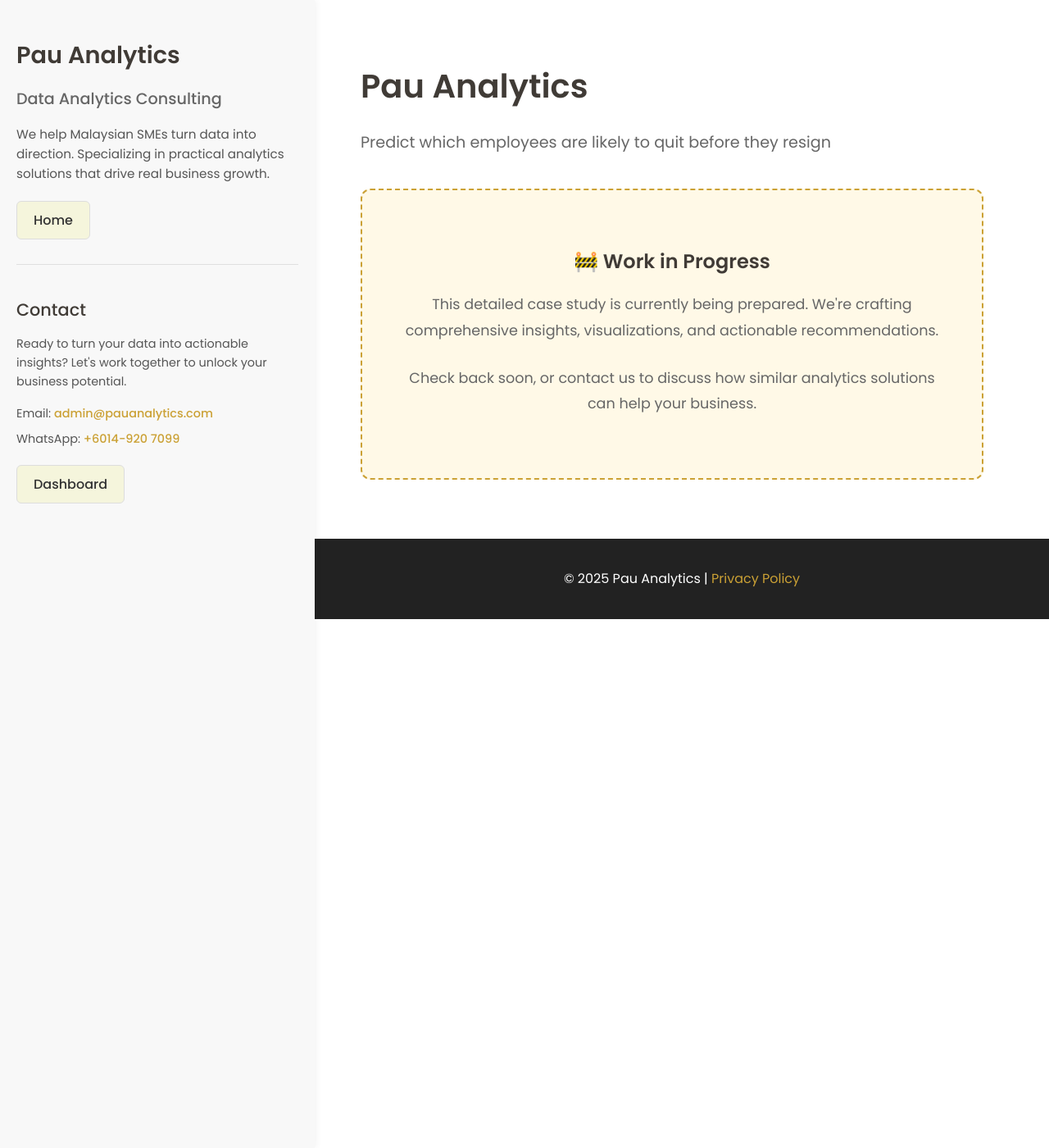
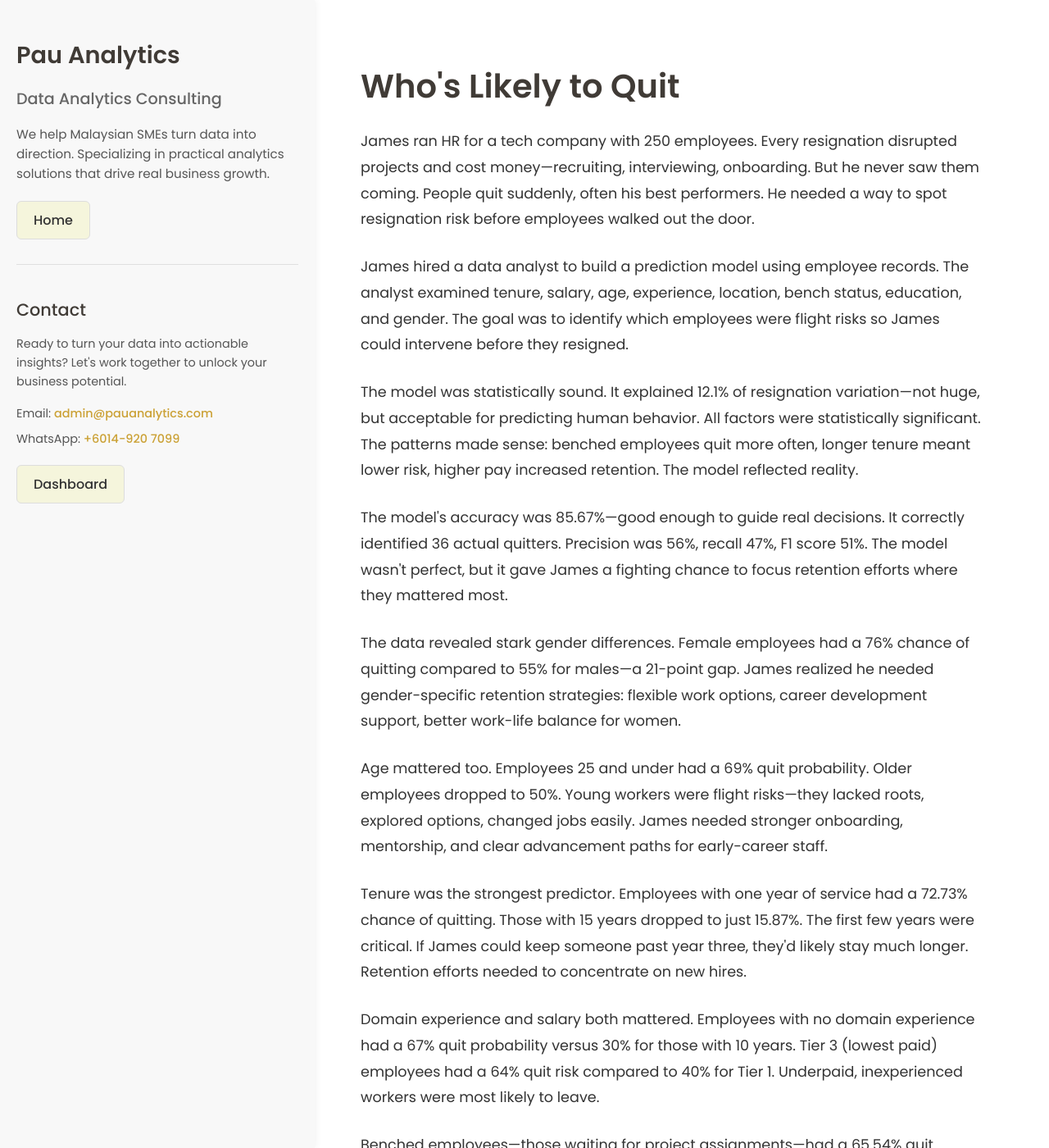
Before and after one commit to lyven81/pinnacles-learning-website, a Jekyll site: the page case-study/who-is-likely-to-quit.html, which Jekyll copies as it is, in a window 1280 px wide and 1400 px high. Shown: the whole window at 82% size. Built offline with Jekyll 4.4.1, drawn with Linux system fonts in a browser that asks for light colours; some of the changed text lies outside the part shown.

Commit message:
Rewrite employee attrition case study as narrative from HR manager perspective
Changes:
- Updated meta title to "Who's Likely to Quit | Pau Analytics"
- Updated meta description with key insight: 86% accuracy, 72% vs 16% quit probability by tenure
- Removed header with "Pau Analytics" and subtitle
- Changed title to "Who's Likely to Quit"
- Rewrote entire case study from third-person perspective following James, an HR manager
- Condensed from technical report format to 12-paragraph narrative
- Used short, direct, simple language accessible to general public
- Maintained key technical insights:
  * 85.67% prediction accuracy
  * Model explains 12.1% of resignation variation
  * All factors statistically significant
  * 36 actual quitters correctly identified
  * Precision 56%, recall 47%, F1 51%
  * Female 76% vs male 55% quit probability
  * Age ≤25: 69% vs older: 50%
  * 1-year tenure: 72.73% vs 15-year: 15.87%
  * No domain experience: 67% vs 10 years: 30%
  * Tier 3 pay: 64% vs Tier 1: 40%
  * Benched: 65.54% vs assigned: 48.33%
  * Highest risk profile: 88% (young, low-paid, benched, Pune)
  * Lowest risk profile: 18.73% (senior, high-paid, active, New Delhi)
- Grounded ending: model doesn't prevent all resignations but enables early intervention

🤖 Generated with [Claude Code](https://claude.com/claude-code)

Co-Authored-By: Claude <noreply@anthropic.com>

```diff
--- a/case-study/who-is-likely-to-quit.html
+++ b/case-study/who-is-likely-to-quit.html
@@ -3,9 +3,9 @@
 <head>
     <meta charset="UTF-8">
     <meta name="viewport" content="width=device-width, initial-scale=1.0">
-    <title>Pau Analytics | Pau Analytics</title>
+    <title>Who's Likely to Quit | Pau Analytics</title>
     <link rel="canonical" href="https://www.pauanalytics.com/case-study/who-is-likely-to-quit" />
-    <meta name="description" content="Predict which employees are likely to quit before they resign" />
+    <meta name="description" content="How an HR manager used an 86% accurate model to identify resignation risk—72% for 1-year employees vs 16% for 15-year veterans" />
 
     <!-- Fonts -->
     <link rel="preconnect" href="https://fonts.googleapis.com" />
@@ -267,16 +267,31 @@
         </aside>
         <main class="right-column">
             <section class="case-study-content">
-                <header>
-                    <h1>Pau Analytics</h1>
-                    <p class="subtitle">Predict which employees are likely to quit before they resign</p>
-                </header>
+                <h1>Who's Likely to Quit</h1>
 
-                <div class="work-in-progress">
-                    <h2>🚧 Work in Progress</h2>
-                    <p>This detailed case study is currently being prepared. We're crafting comprehensive insights, visualizations, and actionable recommendations.</p>
-                    <p style="margin-top: 1.5rem;">Check back soon, or contact us to discuss how similar analytics solutions can help your business.</p>
-                </div>
+                <p>James ran HR for a tech company with 250 employees. Every resignation disrupted projects and cost money—recruiting, interviewing, onboarding. But he never saw them coming. People quit suddenly, often his best performers. He needed a way to spot resignation risk before employees walked out the door.</p>
+
+                <p>James hired a data analyst to build a prediction model using employee records. The analyst examined tenure, salary, age, experience, location, bench status, education, and gender. The goal was to identify which employees were flight risks so James could intervene before they resigned.</p>
+
+                <p>The model was statistically sound. It explained 12.1% of resignation variation—not huge, but acceptable for predicting human behavior. All factors were statistically significant. The patterns made sense: benched employees quit more often, longer tenure meant lower risk, higher pay increased retention. The model reflected reality.</p>
+
+                <p>The model's accuracy was 85.67%—good enough to guide real decisions. It correctly identified 36 actual quitters. Precision was 56%, recall 47%, F1 score 51%. The model wasn't perfect, but it gave James a fighting chance to focus retention efforts where they mattered most.</p>
+
+                <p>The data revealed stark gender differences. Female employees had a 76% chance of quitting compared to 55% for males—a 21-point gap. James realized he needed gender-specific retention strategies: flexible work options, career development support, better work-life balance for women.</p>
+
+                <p>Age mattered too. Employees 25 and under had a 69% quit probability. Older employees dropped to 50%. Young workers were flight risks—they lacked roots, explored options, changed jobs easily. James needed stronger onboarding, mentorship, and clear advancement paths for early-career staff.</p>
+
+                <p>Tenure was the strongest predictor. Employees with one year of service had a 72.73% chance of quitting. Those with 15 years dropped to just 15.87%. The first few years were critical. If James could keep someone past year three, they'd likely stay much longer. Retention efforts needed to concentrate on new hires.</p>
+
+                <p>Domain experience and salary both mattered. Employees with no domain experience had a 67% quit probability versus 30% for those with 10 years. Tier 3 (lowest paid) employees had a 64% quit risk compared to 40% for Tier 1. Underpaid, inexperienced workers were most likely to leave.</p>
+
+                <p>Benched employees—those waiting for project assignments—had a 65.54% quit probability compared to 48.33% for actively assigned workers. Being benched signaled career stagnation. James realized he needed to keep benched employees engaged through training, temporary projects, or faster reassignment.</p>
+
+                <p>The model created risk profiles. Highest risk: a young, low-paid employee in Pune with no domain experience and benched status—88% probability of quitting. Lowest risk: a senior female employee in New Delhi with long tenure, high salary, domain expertise, and active assignment—18.73% probability.</p>
+
+                <p>James restructured his retention approach. He focused on three groups: early-career employees (mentorship programs), Tier 3 staff (compensation reviews), and benched workers (active engagement). He stopped treating retention as a blanket policy and started targeting interventions at high-risk segments. He couldn't save everyone—the model told him that—but he could focus resources where they'd have the most impact.</p>
+
+                <p>James uses the model quarterly to generate risk scores for all employees. Managers get lists of high-risk staff on their teams. HR schedules conversations with at-risk employees to understand concerns and offer solutions. The model doesn't prevent all resignations—people still quit for reasons the data can't see—but James catches more issues early. He's not reacting to resignations anymore. He's anticipating them.</p>
             </section>
         </main>
     </div>
```
